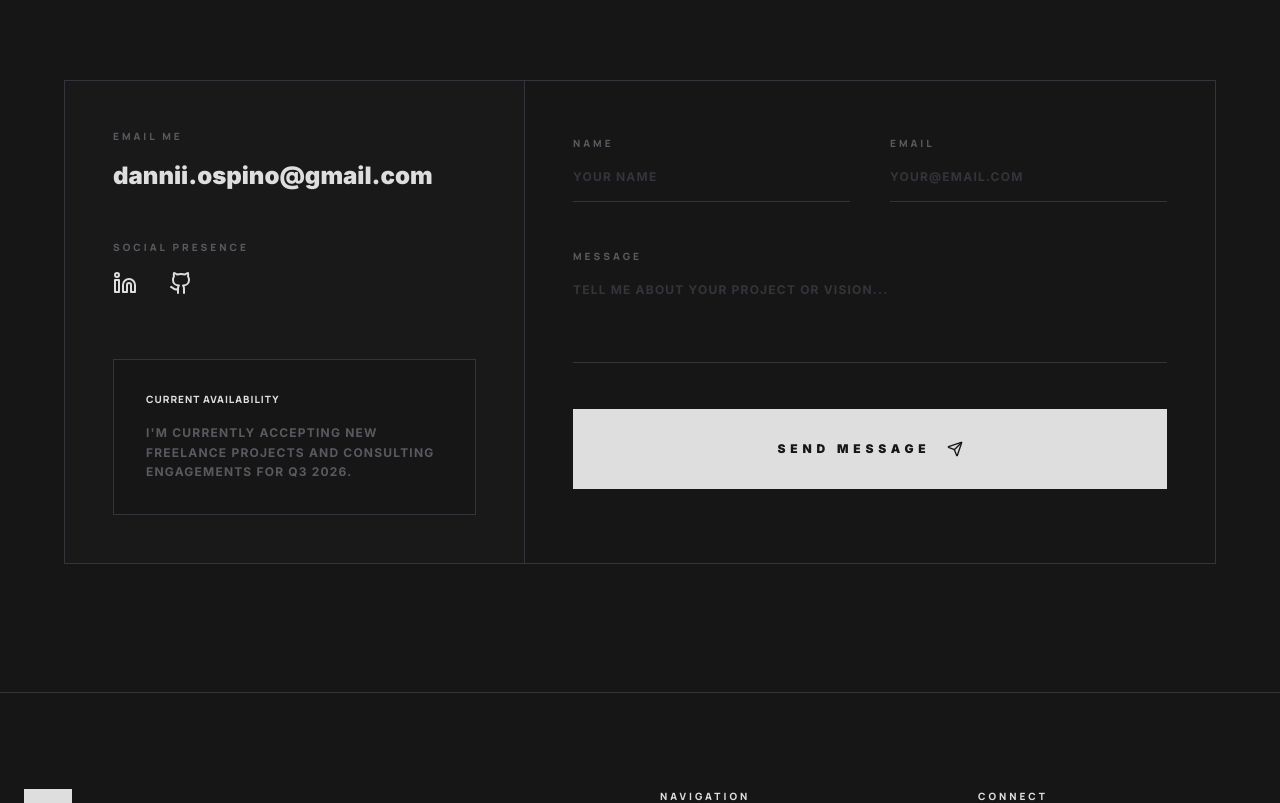
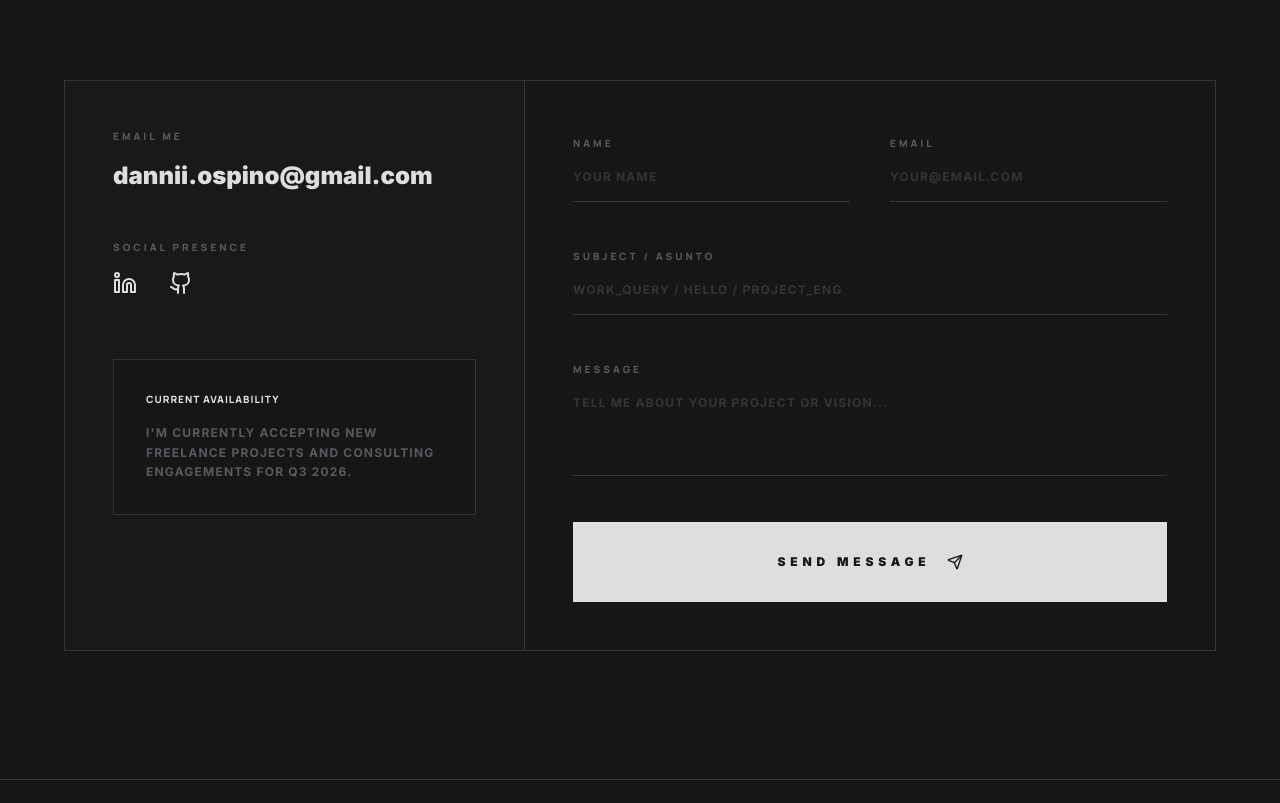
Before and after one commit to Dannii99/my-portfolio, a Next.js app: page / in a window 1280 px wide. Shown: the part 5260-6063 px from the top of the page. Built offline with nearby package versions, Linux system fonts and the light colour scheme.

Commit message:
feature: service EmailJs para correos

```diff
--- a/components/sections/contact.tsx
+++ b/components/sections/contact.tsx
@@ -1,13 +1,71 @@
 "use client"
 
 import { motion } from "framer-motion"
-import { Mail, MessageSquare, Send, Linkedin, Github } from "lucide-react"
-import { SpotlightCard } from "@/components/ui/spotlight-card"
-
+import { Mail, MessageSquare, Send, Linkedin, Github, CheckCircle2, AlertCircle, Loader2 } from "lucide-react"
+import { useState, useRef } from "react"
+import emailjs from "@emailjs/browser"
 import { useLanguage } from "@/components/language-provider"
 
 export function Contact() {
   const { t } = useLanguage()
+  const formRef = useRef<HTMLFormElement>(null)
+
+  const [status, setStatus] = useState<"idle" | "sending" | "success" | "error">("idle")
+  const [formData, setFormData] = useState({
+    name: "",
+    email: "",
+    subject: "",
+    message: ""
+  })
+
+  const handleSubmit = async (e: React.FormEvent) => {
+    e.preventDefault()
+    if (status === "sending") return
+
+    // Debug check (will only show in browser console)
+    if (!process.env.NEXT_PUBLIC_EMAILJS_SERVICE_ID || !process.env.NEXT_PUBLIC_EMAILJS_PUBLIC_KEY) {
+      console.error("EmailJS Keys missing in environment variables")
+      setStatus("error")
+      return
+    }
+
+    setStatus("sending")
+
+    try {
+      emailjs.init(process.env.NEXT_PUBLIC_EMAILJS_PUBLIC_KEY)
+
+      const templateParams = {
+        name: formData.name,
+        email: formData.email,
+        subject: formData.subject || "Portfolio Contact",
+        message: formData.message,
+        time: new Date().toLocaleString()
+      }
+
+      const response = await emailjs.send(
+        process.env.NEXT_PUBLIC_EMAILJS_SERVICE_ID,
+        process.env.NEXT_PUBLIC_EMAILJS_TEMPLATE_ID!,
+        templateParams
+      )
+
+      if (response.status === 200) {
+        setStatus("success")
+        setFormData({ name: "", email: "", subject: "", message: "" })
+      } else {
+        throw new Error(`EmailJS Error: ${response.status}`)
+      }
+
+      setTimeout(() => setStatus("idle"), 5000)
+    } catch (error) {
+      console.error("Detailed EmailJS Error:", error)
+      setStatus("error")
+      setTimeout(() => setStatus("idle"), 5000)
+    }
+  }
+
+  const handleChange = (e: React.ChangeEvent<HTMLInputElement | HTMLTextAreaElement>) => {
+    setFormData(prev => ({ ...prev, [e.target.id]: e.target.value }))
+  }
 
   return (
     <section id="contact" className="w-full py-32 px-6 bg-[#161616] relative overflow-hidden">
@@ -65,12 +123,15 @@ export function Contact() {
           </div>
 
           <div className="lg:col-span-3 p-12 bg-[#161616]">
-            <form className="space-y-10">
+            <form ref={formRef} onSubmit={handleSubmit} className="space-y-10">
               <div className="grid grid-cols-1 md:grid-cols-2 gap-10">
                 <div className="space-y-3">
                   <label htmlFor="name" className="font-heading text-[10px] font-black uppercase tracking-[0.3em] text-[#585a5f]">{t.contact.form.name}</label>
                   <input
                     id="name"
+                    required
+                    value={formData.name}
+                    onChange={handleChange}
                     type="text"
                     placeholder={t.contact.form.name_placeholder}
                     className="w-full rounded-none border-b border-[#34353b] bg-transparent px-0 py-4 text-[#dddedd] outline-none focus:border-[#dddedd] transition-all placeholder:text-[#34353b] font-bold uppercase text-xs tracking-widest"
@@ -80,24 +141,76 @@ export function Contact() {
                   <label htmlFor="email" className="font-heading text-[10px] font-black uppercase tracking-[0.3em] text-[#585a5f]">{t.contact.form.email}</label>
                   <input
                     id="email"
+                    required
+                    value={formData.email}
+                    onChange={handleChange}
                     type="email"
                     placeholder={t.contact.form.email_placeholder}
                     className="w-full rounded-none border-b border-[#34353b] bg-transparent px-0 py-4 text-[#dddedd] outline-none focus:border-[#dddedd] transition-all placeholder:text-[#34353b] font-bold uppercase text-xs tracking-widest"
                   />
                 </div>
               </div>
+
+              <div className="space-y-3">
+                <label htmlFor="subject" className="font-heading text-[10px] font-black uppercase tracking-[0.3em] text-[#585a5f]">Subject / Asunto</label>
+                <input
+                  id="subject"
+                  value={formData.subject}
+                  onChange={handleChange}
+                  type="text"
+                  placeholder="WORK_QUERY / HELLO / PROJECT_ENG"
+                  className="w-full rounded-none border-b border-[#34353b] bg-transparent px-0 py-4 text-[#dddedd] outline-none focus:border-[#dddedd] transition-all placeholder:text-[#34353b] font-bold uppercase text-xs tracking-widest"
+                />
+              </div>
+
               <div className="space-y-3">
                 <label htmlFor="message" className="font-heading text-[10px] font-black uppercase tracking-[0.3em] text-[#585a5f]">{t.contact.form.message}</label>
                 <textarea
                   id="message"
+                  required
                   rows={4}
+                  value={formData.message}
+                  onChange={handleChange}
                   placeholder={t.contact.form.message_placeholder}
                   className="w-full rounded-none border-b border-[#34353b] bg-transparent px-0 py-4 text-[#dddedd] outline-none focus:border-[#dddedd] transition-all resize-none placeholder:text-[#34353b] font-bold uppercase text-xs tracking-widest"
                 />
               </div>
-              <button className="group flex h-20 w-full items-center justify-center gap-4 bg-[#dddedd] text-[#161616] font-black uppercase tracking-[0.4em] text-xs transition-all hover:bg-[#585a5f] hover:text-[#dddedd]">
-                {t.contact.form.cta}
-                <Send className="h-4 w-4 transition-transform group-hover:translate-x-1 group-hover:-translate-y-1" />
+
+              <button
+                type="submit"
+                disabled={status !== "idle"}
+                className={`group flex h-20 w-full items-center justify-center gap-4 font-black uppercase tracking-[0.4em] text-xs transition-all ${
+                  status === "success"
+                    ? "bg-green-600 text-white"
+                    : status === "error"
+                    ? "bg-red-600 text-white"
+                    : "bg-[#dddedd] text-[#161616] hover:bg-[#585a5f] hover:text-[#dddedd] disabled:opacity-50"
+                }`}
+              >
+                {status === "idle" && (
+                  <>
+                    {t.contact.form.cta}
+                    <Send className="h-4 w-4 transition-transform group-hover:translate-x-1 group-hover:-translate-y-1" />
+                  </>
+                )}
+                {status === "sending" && (
+                  <>
+                    SENDING_DATA...
+                    <Loader2 className="h-4 w-4 animate-spin" />
+                  </>
+                )}
+                {status === "success" && (
+                  <>
+                    MESSAGE_RECEIVED
+                    <CheckCircle2 className="h-4 w-4" />
+                  </>
+                )}
+                {status === "error" && (
+                  <>
+                    SYSTEM_ERROR
+                    <AlertCircle className="h-4 w-4" />
+                  </>
+                )}
               </button>
             </form>
           </div>
--- a/package.json
+++ b/package.json
@@ -9,6 +9,7 @@
     "lint": "eslint"
   },
   "dependencies": {
+    "@emailjs/browser": "^4.4.1",
     "class-variance-authority": "^0.7.1",
     "clsx": "^2.1.1",
     "lucide-react": "^0.577.0",
```
Also changed, not shown: 1 other file (tests, documents, lock files or other folders).
